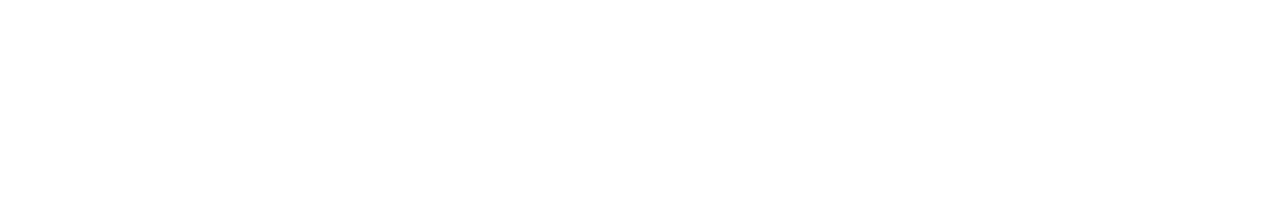
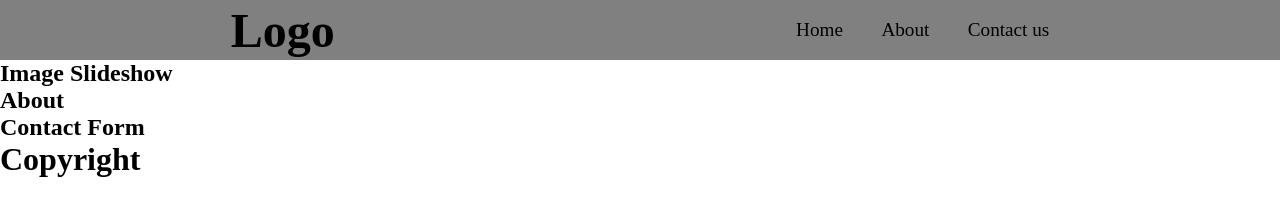
Before and after one commit to Gerrenkeith/my-landing-page, a plain HTML site: page index.html in a window 1280 px wide. Drawn offline with Linux system fonts and the light colour scheme.

Commit message:
Styled header
spaced out navigation links from header and spaced them out a bit for better readability.

```diff
--- a/index.html
+++ b/index.html
@@ -8,6 +8,29 @@
     <script src="script.js"></script>
 </head>
 <body>
-
+    <header>
+        <div class="logo">
+            <h1><a href="">Logo</a></h1>
+        </div>
+        <div class="nav">
+            <ul>
+                <li><a href="">Home</a></li>
+                <li><a href="">About</a></li>
+                <li><a href="">Contact us</a></li>
+            </ul>
+        </div>
+    </header>
+    <section>
+        <h1>Image Slideshow</h1>
+    </section>
+    <section>
+        <h1>About</h1>
+    </section>
+    <section>
+        <h1>Contact Form</h1>
+    </section>
+    <footer>
+        <h1>Copyright</h1>
+    </footer>
 </body>
 </html>
--- a/style.css
+++ b/style.css
@@ -0,0 +1,35 @@
+ body {
+    height: 100vh;
+}
+
+* {
+    margin: 0;
+    padding: 0;
+    box-sizing: border-box;
+}
+
+
+header {
+    background-color: grey;
+    display: flex;
+    justify-content:  space-around;
+    align-items: center;
+    height: 7.5vh;/* Font size for header links */
+}
+
+.logo {
+    font-size: 1.5rem; /* Font size for the logo */
+    color: white; /* Logo color */
+    font-weight: bold; /* Make the logo bold */
+}
+.nav > ul{
+    display: flex;
+    gap: 3vw;
+    list-style: none; /* Remove default list styling */
+    font-size: 1.2rem; /* Font size for navigation links */
+}
+
+a {
+    text-decoration: none; /* Remove underline from links */
+    color: black; /* Set link color */
+}
```
